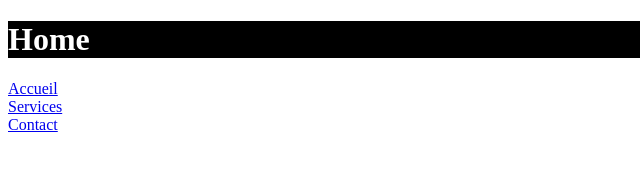
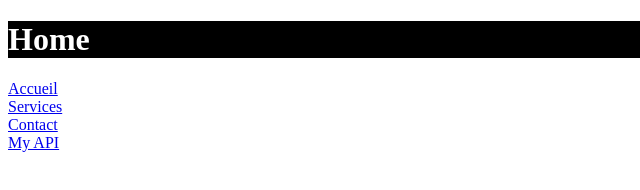
Before and after one commit to APdu77/node-project, a website: page public/index.html in a window 1280 px wide. Shown: the full height of the page, 0-640 px from the left. Drawn offline with Linux system fonts and the light colour scheme.

Commit message:
api routing

```diff
--- a/app.js
+++ b/app.js
@@ -15,4 +15,5 @@ app.use(express.static(resolve('public')));
 app.use(api);
 app.use(appRoutes);
 
+
 module.exports = app;
--- a/public/index.html
+++ b/public/index.html
@@ -12,6 +12,7 @@
     <h1>Home</h1>
     <a href="/home"> Accueil </a><br>
     <a href="/services"> Services </a><br>
-    <a href="/contact"> Contact </a>
+    <a href="/contact"> Contact </a><br>
+    <a href="/api/users"> My API </a>
 </body>
 </html>
```
